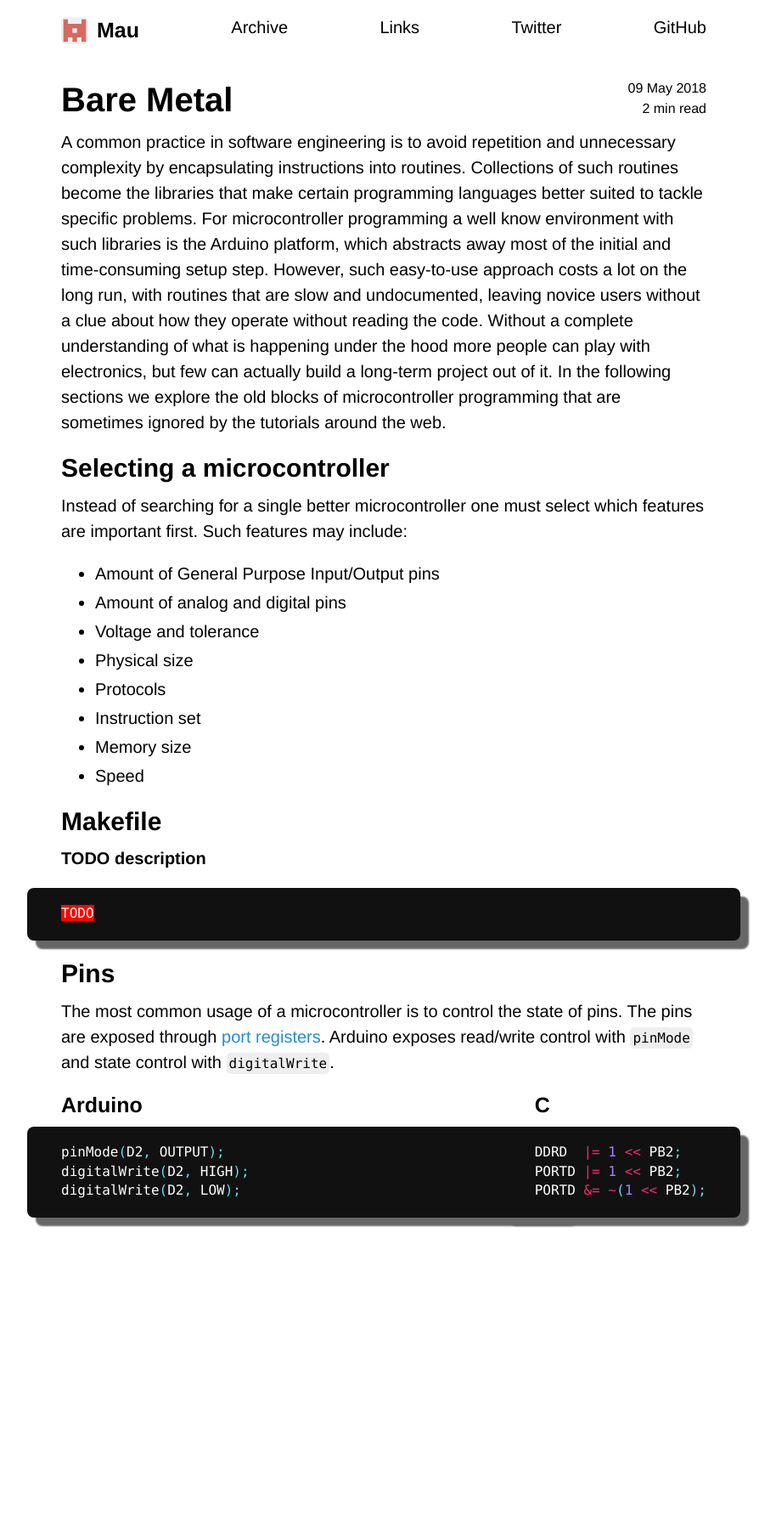
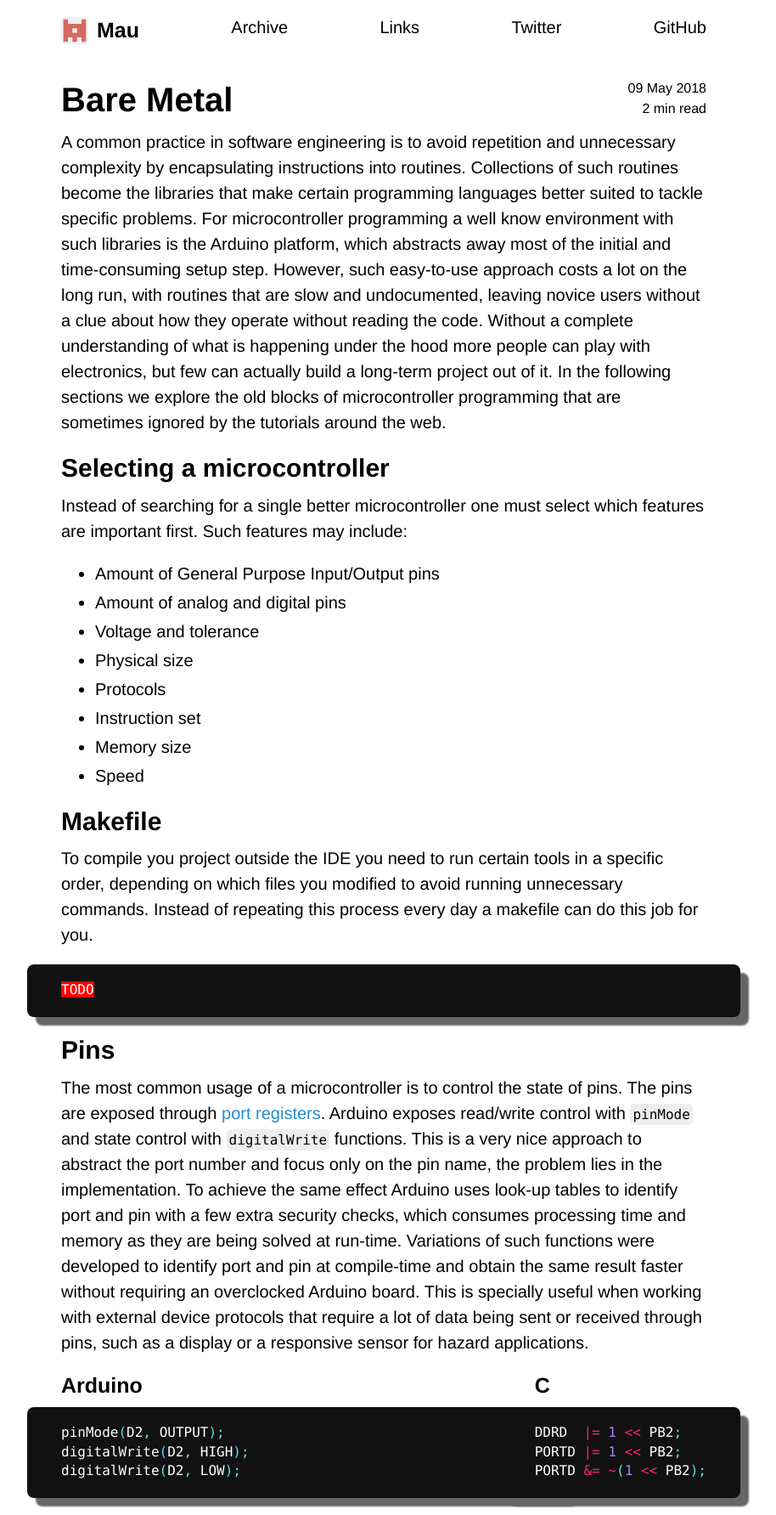
Before and after one commit to Maumagnaguagno/maumagnaguagno.github.io, a Jekyll site: the page built from baremetal.md, in a window 1280 px wide. Shown: the whole page at 85% size, without its empty margins (188-1102 px from the left). Built offline with Jekyll 4.4.1, drawn with Linux system fonts in a browser that asks for light colours; our own code applies the rules of GitHub Pages for plain Markdown files; before the commit the page ends 1453 px from its top, so only the background shows below that.

Commit message:
Improve Bare Metal sections

````diff
--- a/baremetal.md
+++ b/baremetal.md
@@ -27,7 +27,8 @@ Such features may include:
 - Speed
 
 ## Makefile
-**TODO description**
+To compile you project outside the IDE you need to run certain tools in a specific order, depending on which files you modified to avoid running unnecessary commands.
+Instead of repeating this process every day a makefile can do this job for you.
 
 ```makefile
 TODO
@@ -36,7 +37,11 @@ TODO
 ## Pins
 The most common usage of a microcontroller is to control the state of pins.
 The pins are exposed through [port registers](https://www.arduino.cc/en/Reference/PortManipulation).
-Arduino exposes read/write control with ``pinMode`` and state control with ``digitalWrite``.
+Arduino exposes read/write control with ``pinMode`` and state control with ``digitalWrite`` functions.
+This is a very nice approach to abstract the port number and focus only on the pin name, the problem lies in the implementation.
+To achieve the same effect Arduino uses look-up tables to identify port and pin with a few extra security checks, which consumes processing time and memory as they are being solved at run-time.
+Variations of such functions were developed to identify port and pin at compile-time and obtain the same result faster without requiring an overclocked Arduino board.
+This is specially useful when working with external device protocols that require a lot of data being sent or received through pins, such as a display or a responsive sensor for hazard applications.
 
 <div class="split" markdown="1">
 
````
